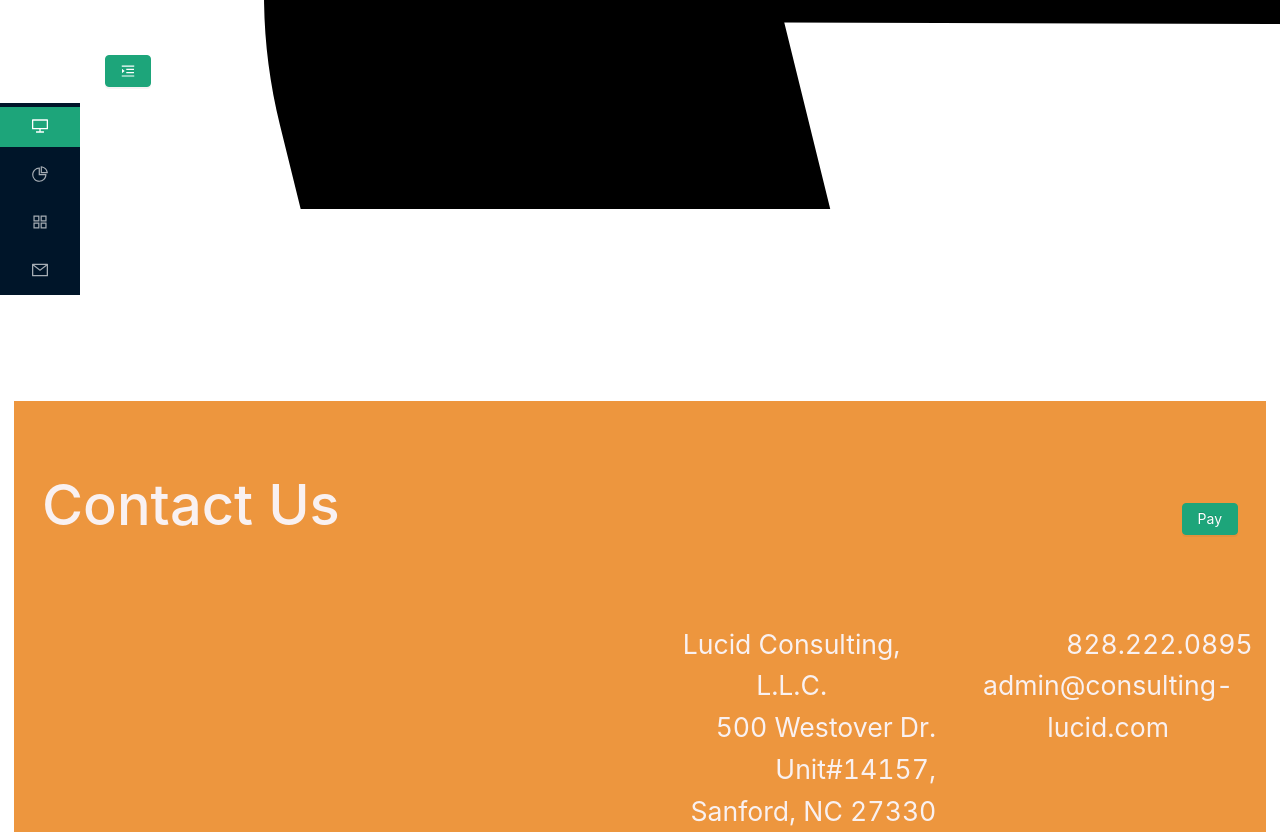
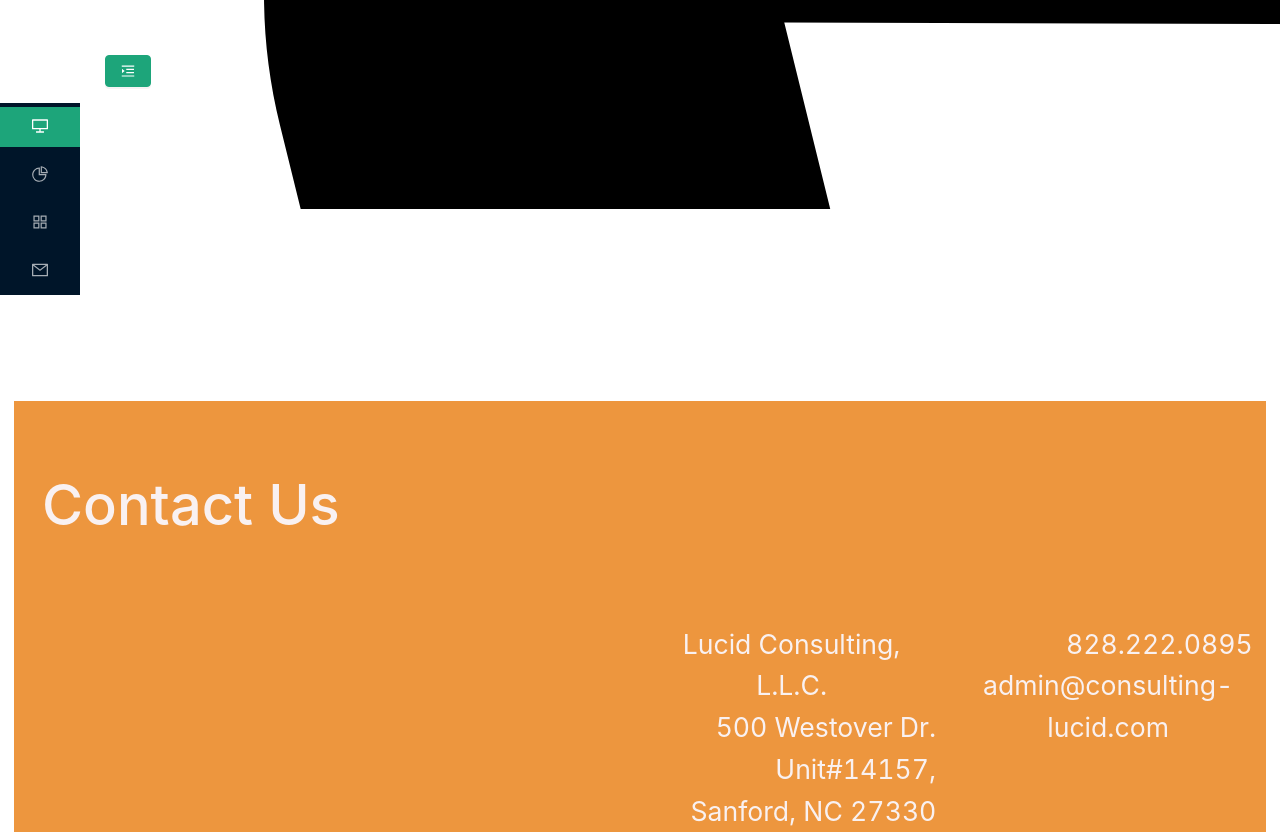
Before and after one commit to CJLucido/Lucid-Consulting, a React (Create React App) app in the folder lucid-fe/: page /contact in a window 1280 px wide. Shown: the part 505-1337 px from the top of the page. Built offline with nearby package versions, Linux system fonts and the light colour scheme.

Commit message:
temporarily commented out pay button because I need a backend to hookup payment options

```diff
--- a/lucid-fe/src/components/Pages/10-ContactPage.js
+++ b/lucid-fe/src/components/Pages/10-ContactPage.js
@@ -1,6 +1,6 @@
 import React, {useEffect} from "react";
 //, {useEffect}
-import {Button} from 'antd';
+//import {Button} from 'antd';
 
 import {connect} from "react-redux";
 
@@ -42,7 +42,7 @@ function ContactPage(props){
 
                 <div class="flex-box-contact s9-c-header-2">
                     <h1>Contact Us </h1>
-                    <Button type="primary">Pay</Button>
+                    {/* <Button type="primary">Pay</Button> */}
                 </div>
 
                     <div class="grid-box2">
```
